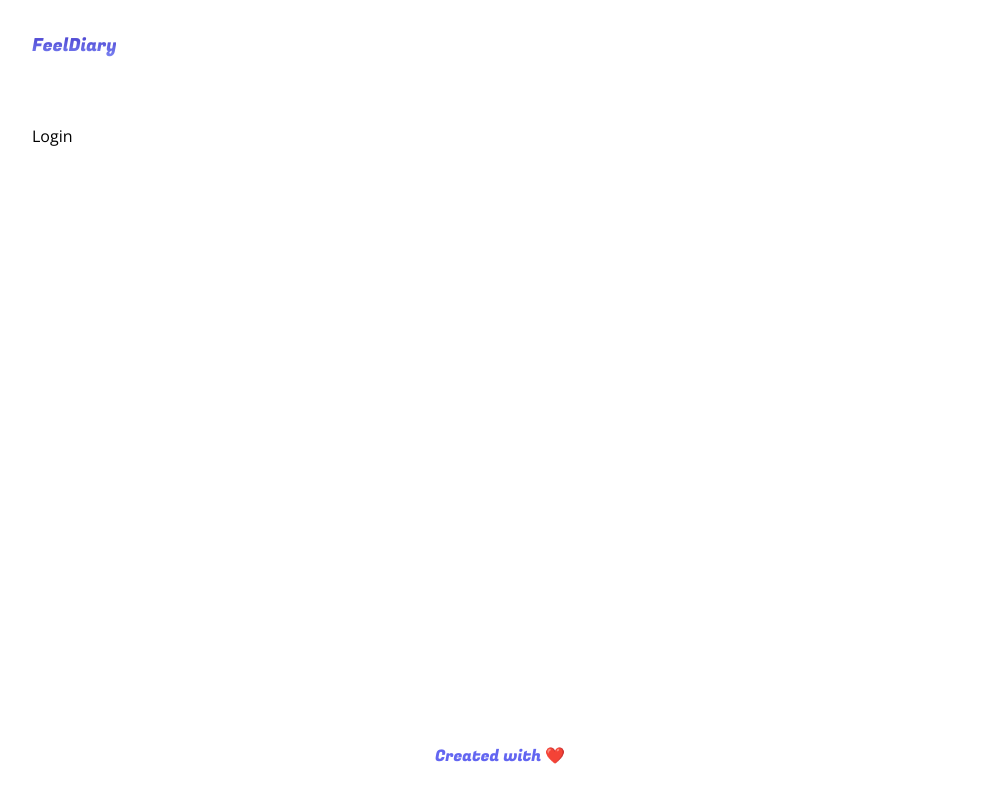
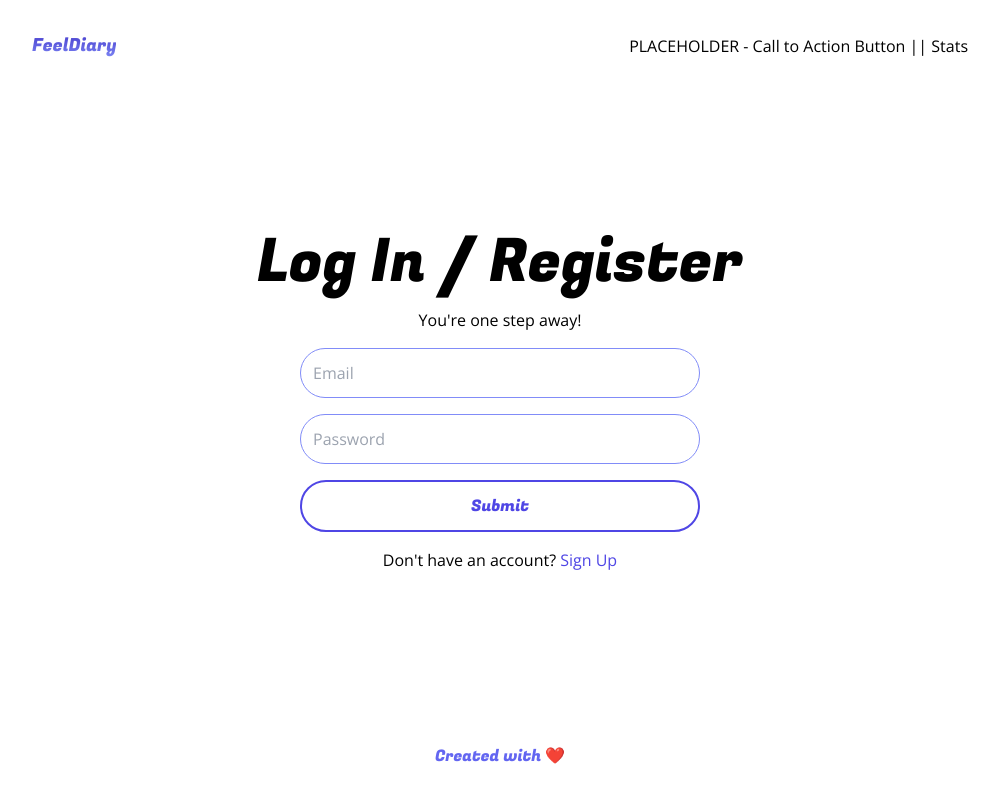
Before and after one commit to MehmetBerkayC/feel-diary, a Next.js app: page /dashboard in a window 1280 px wide. Shown: the whole page, without its empty margins (140-1139 px from the left). Built offline with nearby package versions, Linux system fonts and the light colour scheme.

Commit message:
Login Screen
Stylizing done

```diff
--- a/app/layout.js
+++ b/app/layout.js
@@ -32,6 +32,9 @@
 			>
 				FeelDiary
 			</h1>
+			<div className="flex items-center justify-between">
+				PLACEHOLDER - Call to Action Button || Stats
+			</div>
 		</header>
 	);
 
--- a/components/Button.js
+++ b/components/Button.js
@@ -4,14 +4,17 @@
 const fugaz = Fugaz_One({ subsets: ["latin"], weight: ["400"] });
 
 export default function Button(props) {
-	const { text, dark } = props;
+	const { text, dark, full } = props;
 
 	return (
 		<>
 			<button
 				className={
 					"rounded-full overflow-hidden duration-200 hover:opacity-60 border-2 border-solid border-indigo-600 " +
-					(dark ? " text-white bg-indigo-600" : " text-indigo-600 ")
+					(dark
+						? " text-white bg-indigo-600 "
+						: " text-indigo-600 ") +
+					(full ? " grid place-items-center w-full " : " ")
 				}
 			>
 				<p
--- /dev/null
+++ b/components/Calendar.js
@@ -0,0 +1,9 @@
+import React from "react";
+
+export default function Calendar() {
+	return (
+		<>
+			<div>Calendar</div>
+		</>
+	);
+}
--- a/components/Hero.js
+++ b/components/Hero.js
@@ -1,6 +1,7 @@
 import { Fugaz_One } from "next/font/google";
 import React from "react";
 import Button from "./Button";
+import Calendar from "./Calendar";
 
 const fugaz = Fugaz_One({ subsets: ["latin"], weight: ["400"] });
 
@@ -24,6 +25,7 @@
 				<Button text="Sign Up" />
 				<Button text="Login" dark />
 			</div>
+			<Calendar />
 		</div>
 	);
 }
--- a/components/Login.js
+++ b/components/Login.js
@@ -1,5 +1,39 @@
+import { Fugaz_One } from "next/font/google";
 import React from "react";
+import Button from "./Button";
+
+const fugaz = Fugaz_One({ subsets: ["latin"], weight: ["400"] });
 
 export default function Login() {
-	return <div>Login</div>;
+	return (
+		<>
+			<div className="flex flex-col flex-1 justify-center items-center gap-4 ">
+				<h3
+					className={
+						"text-4xl sm:text-5xl md:text-6xl " + fugaz.className
+					}
+				>
+					Log In / Register
+				</h3>
+				<p>You're one step away!</p>
+				<input
+					className="w-full max-w-[400px] mx-auto px-3 duration-200 hover:border-indigo-600 focus:border-indigo-600 py-2 sm:py-3 border border-solid border-indigo-400 rounded-full outline-none "
+					placeholder="Email"
+				></input>
+				<input
+					className="w-full max-w-[400px] mx-auto px-3 duration-200 hover:border-indigo-600 focus:border-indigo-600 py-2 sm:py-3 border border-solid border-indigo-400 rounded-full outline-none "
+					placeholder="Password"
+					type="password"
+				></input>
+				{/* use &#39 if ' is causing problems */}
+				<div className="max-w-[400px] w-full mx-auto">
+					<Button text="Submit" full />
+				</div>
+				<p className="text-center">
+					Don't have an account?{" "}
+					<span className="text-indigo-600">Sign Up</span>
+				</p>
+			</div>
+		</>
+	);
 }
```
